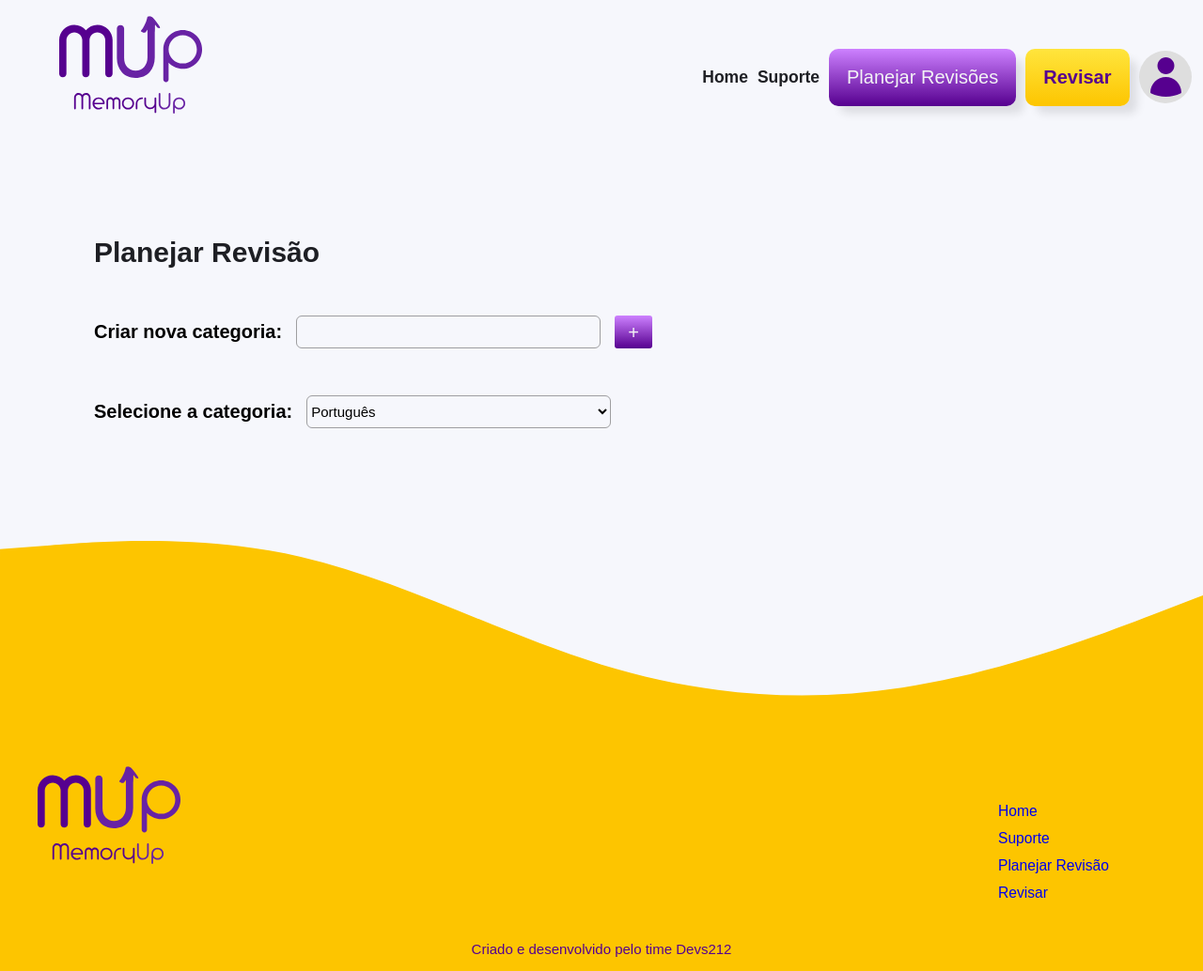
After one commit to PedroZanluqui/memoryup, a PHP site: the page made by PagRevisões.html in a window 1280 px wide. The commit adds this page. Shown: the whole page at 94% size. Run offline with PHP 8.4, Linux system fonts and the light colour scheme.

Commit message:
Criação de nova Página

```diff
--- /dev/null
+++ b/PagRevisões.html
@@ -0,0 +1,66 @@
+<!DOCTYPE html>
+<html lang="en">
+<head>
+    <meta charset="UTF-8">
+    <meta name="viewport" content="width=device-width, initial-scale=1.0">
+    <link rel="shortcut icon" href="./assets/LogoICO.ico" type="image/x-icon">
+    <link rel="stylesheet" href="style.css">
+    <title>Memory UP</title>
+</head>
+<body>
+    <nav>
+        <ul id="menuh">
+            <li>
+                <img src="./assets/Logo.svg" alt="Logo do Memory UP" class="logo">
+                <a href="index.html" class="ancora">Home</a>
+                <a href="Suporte.html" class="ancora">Suporte</a>
+                <a href="PagRevisões.html"><button class="revisao">Planejar Revisões</button></a>
+                <a href="Revisar.html"><button class="revisar">Revisar</button></a>
+                <a href="PagUser.html"><img src="./assets/Avatar_Usuario.svg" alt="imagem do usuário" class="user"></a>
+            </li>
+        </ul>
+    </nav>
+
+    <main>
+        <div class="classeQueNaoFunciona" style="margin: 0 10rem;">
+            <div class="text-pagRevisao">
+                <h2>Planejar Revisão</h2>
+
+                <div class="input-categoria">
+                    <form id="form-categoria">
+                    <p>Criar nova categoria:</p><input type="text"><button type="submit" class="button-categoria" form="form-categoria">+</button>
+                    </form>
+                </div>
+
+                <div class="input-categoria">
+                    <form id="form-categoria">
+                    <p>Selecione a categoria:</p><select id="estado" name="estado"> <option value="Portugues">Português</option> <option value="Matematica">Matemática</option> <option value="Geografia">Geografia</option> </select>
+                    </form>
+                </div>
+            </div>
+        </div>
+    </main>
+
+    <footer>
+        <img src="./assets/footer.svg" alt="" class="imgFooter">
+
+        <div class="footer">
+            <img src="./assets/Logo.svg" alt="Logo do Memory UP" class="logoFooter">
+
+            <ul class="textFooter">
+                <li>
+                    <a href="LandingPage.html"  class="">Home</a>
+                    <br>
+                    <a href="Suporte.html"  class="">Suporte</a>
+                    <br>
+                    <a href="PagRevisões.html"  class="">Planejar Revisão</a>
+                    <br>
+                    <a href="Revisar.html"  class="">Revisar</a>
+                </li>
+            </ul>
+            <p class="copy">Criado e desenvolvido pelo time Devs212</p>
+        </div>
+
+    </footer>
+</body>
+</html>
--- a/PagUser.html
+++ b/PagUser.html
@@ -14,7 +14,7 @@
                 <img src="./assets/Logo.svg" alt="Logo do Memory UP" class="logo">
                 <a href="index.html" class="ancora">Home</a>
                 <a href="Suporte.html" class="ancora">Suporte</a>
-                <a href=""><button class="revisao">Planejar Revisões</button></a>
+                <a href="PagRevisões.html"><button class="revisao">Planejar Revisões</button></a>
                 <a href="Revisar.html"><button class="revisar">Revisar</button></a>
                 <a href="PagUser.html"><img src="./assets/Avatar_Usuario.svg" alt="imagem do usuário" class="user"></a>
             </li>
@@ -157,7 +157,7 @@
                     <br>
                     <a href="Suporte.html"  class="">Suporte</a>
                     <br>
-                    <a href=""  class="">Planejar Revisão</a>
+                    <a href="PagRevisões.html"  class="">Planejar Revisão</a>
                     <br>
                     <a href="Revisar.html"  class="">Revisar</a>
                 </li>
--- a/Revisar.html
+++ b/Revisar.html
@@ -14,7 +14,7 @@
                 <img src="./assets/Logo.svg" alt="Logo do Memory UP" class="logo">
                 <a href="index.html" class="ancora">Home</a>
                 <a href="Suporte.html" class="ancora">Suporte</a>
-                <a href=""><button class="revisao">Planejar Revisões</button></a>
+                <a href="PagRevisões.html"><button class="revisao">Planejar Revisões</button></a>
                 <a href="Revisar.html"><button class="revisar">Revisar</button></a>
                 <a href="PagUser.html"><img src="./assets/Avatar_Usuario.svg" alt="imagem do usuário" class="user"></a>
             </li>
@@ -129,7 +129,7 @@
                     <br>
                     <a href="Suporte.html"  class="">Suporte</a>
                     <br>
-                    <a href=""  class="">Planejar Revisão</a>
+                    <a href="PagRevisões.html"  class="">Planejar Revisão</a>
                     <br>
                     <a href="Revisar.html"  class="">Revisar</a>
                 </li>
--- a/Suporte.html
+++ b/Suporte.html
@@ -14,7 +14,7 @@
                 <img src="./assets/Logo.svg" alt="Logo do Memory UP" class="logo">
                 <a href="index.html" class="ancora">Home</a>
                 <a href="Suporte.html" class="ancora">Suporte</a>
-                <a href=""><button class="revisao">Planejar Revisões</button></a>
+                <a href="PagRevisões.html"><button class="revisao">Planejar Revisões</button></a>
                 <a href="Revisar.html"><button class="revisar">Revisar</button></a>
                 <a href="PagUser.html"><img src="./assets/Avatar_Usuario.svg" alt="imagem do usuário" class="user"></a>
             </li>
@@ -97,7 +97,7 @@
                     <br>
                     <a href="Suporte.html"  class="">Suporte</a>
                     <br>
-                    <a href=""  class="">Planejar Revisão</a>
+                    <a href="PagRevisões.html"  class="">Planejar Revisão</a>
                     <br>
                     <a href="Revisar.html"  class="">Revisar</a>
                 </li>
--- a/index.html
+++ b/index.html
@@ -16,7 +16,7 @@
                 <img src="./assets/Logo.svg" alt="Logo do Memory UP" class="logo">
                 <a href="index.html" class="ancora">Home</a>
                 <a href="Suporte.html" class="ancora">Suporte</a>
-                <a href=""><button class="revisao">Planejar Revisões</button></a>
+                <a href="PagRevisões.html"><button class="revisao">Planejar Revisões</button></a>
                 <a href="Revisar.html"><button class="revisar">Revisar</button></a>
                 <a href="PagUser.html"><img src="./assets/Avatar_Usuario.svg" alt="imagem do usuário" class="user"></a>
             </li>
@@ -113,7 +113,7 @@
                     <br>
                     <a href="Suporte.html"  class="">Suporte</a>
                     <br>
-                    <a href=""  class="">Planejar Revisão</a>
+                    <a href="PagRevisões.html"  class="">Planejar Revisão</a>
                     <br>
                     <a href="Revisar.html"  class="">Revisar</a>
                 </li>
--- a/style.css
+++ b/style.css
@@ -1099,3 +1099,69 @@ hr{
 
     padding-top: 2rem;
 }
+
+
+//Pagina de Revisões
+.classeQueNaoFunciona{
+    margin: 0 5rem;
+}
+
+.text-pagRevisao h2{
+    font-weight: bold;
+    font-size: 3rem;
+}
+
+.input-categoria {
+    margin-top: 5rem;
+}
+
+.input-categoria p {
+    display: inline-block;
+    font-size: 2rem;
+    margin: 0;
+    vertical-align: middle;
+    font-weight: bold;
+}
+
+.input-categoria input {
+    display: inline-block;
+    background-color: transparent;
+    border-radius: 6px;
+    border: 1px solid #9e9ea0;
+    width: 30%;
+    height: 3.5rem;
+    font-size: 1.5rem;
+    margin-left: 1.5rem;
+    vertical-align: middle;
+}
+
+.button-categoria {
+    display: inline-block;
+    margin-left: 1.5rem;
+    font-size: 2rem;
+    width: 4rem;
+    height: 3.5rem;
+    border: none;
+    border-radius: 3px;
+    color: var(--main--whitetext--solidcolor);
+    background: rgb(205,129,255);
+    background-image: linear-gradient(180deg, rgba(205,129,255,1) 0%, rgba(86,0,143,1) 100%);
+    vertical-align: middle;
+}
+
+.button-categoria:hover {
+    background: rgb(145,63,211);
+    background-image: linear-gradient(180deg, rgba(145,63,211,1) 0%, rgba(86,0,143,1) 100%);
+}
+
+.input-categoria select{
+    display: inline-block;
+    background-color: transparent;
+    border-radius: 6px;
+    border: 1px solid #9e9ea0;
+    width: 30%;
+    height: 3.5rem;
+    font-size: 1.5rem;
+    margin-left: 1.5rem;
+    vertical-align: middle;
+}
```
